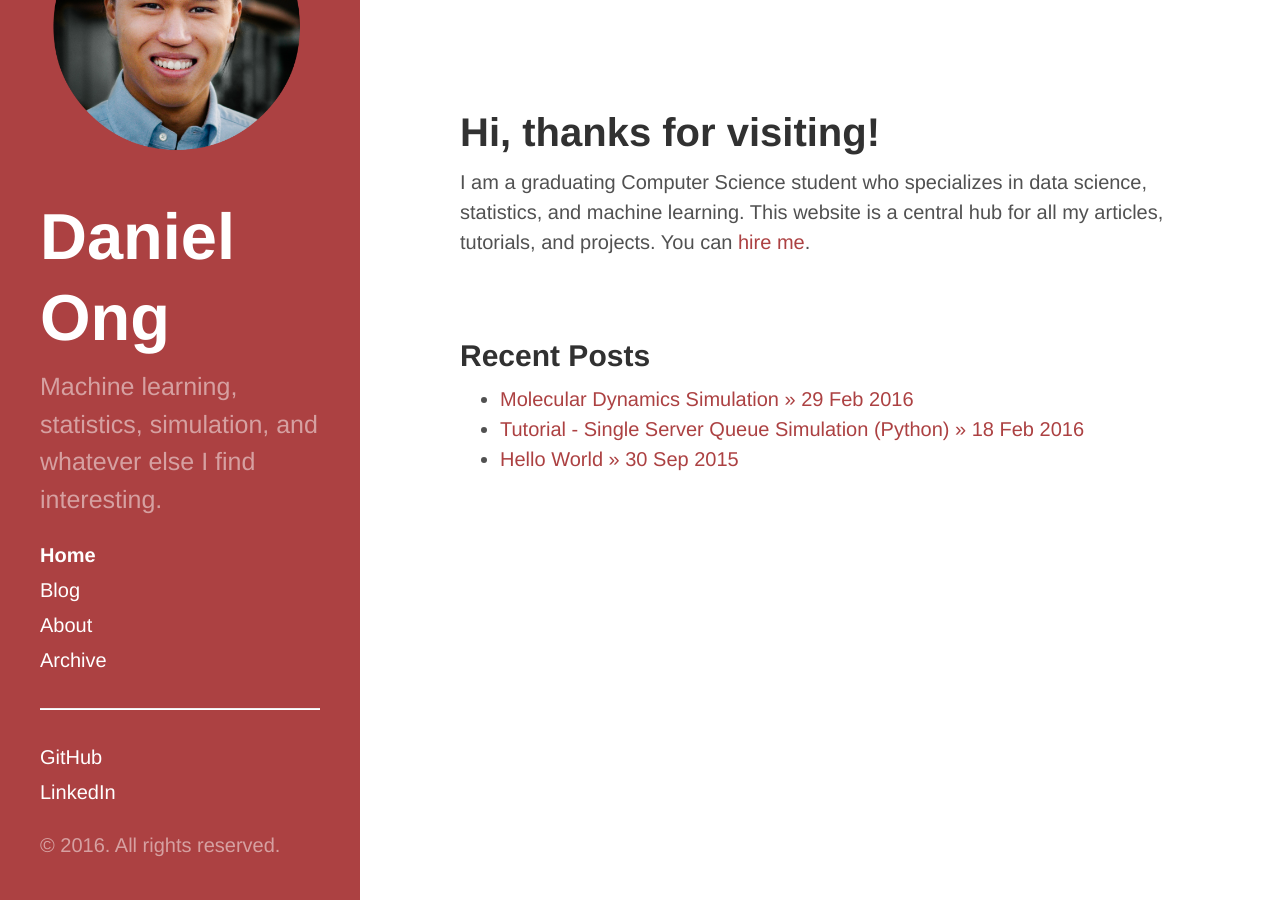
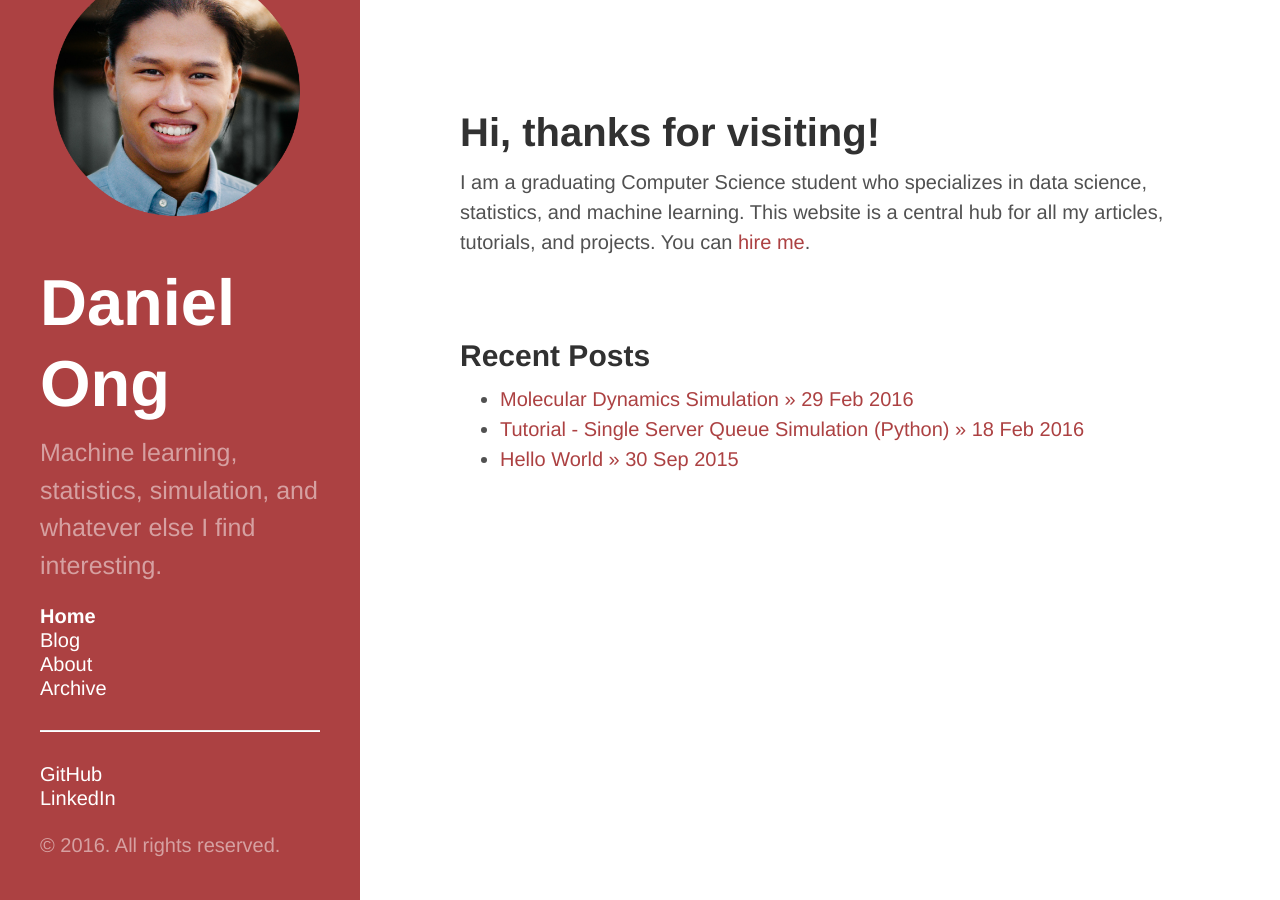
Before and after one commit to danong/danong.github.io, a Jekyll site: the page built from index.html, in a window 1280 px wide. Built offline with Jekyll 4.4.1, drawn with Linux system fonts in a browser that asks for light colours.

Commit message:
more css fixes

```diff
--- a/public/css/hyde.css
+++ b/public/css/hyde.css
@@ -103,8 +103,8 @@ html {
 
 /* Fix height issues */
 @media (max-height: 1080px) {
-  .sidebar {
-	line-height: 1.5;
+  .sidebar-nav-item {
+	line-height: 1.2;
   }
 }
 
@@ -115,8 +115,8 @@ html {
 }
 
 @media (max-height: 600px) {
-  .sidebar {
-	line-height: 1.25;
+  .sidebar-nav-item {
+	line-height: 1;
   }
 }
 
```
